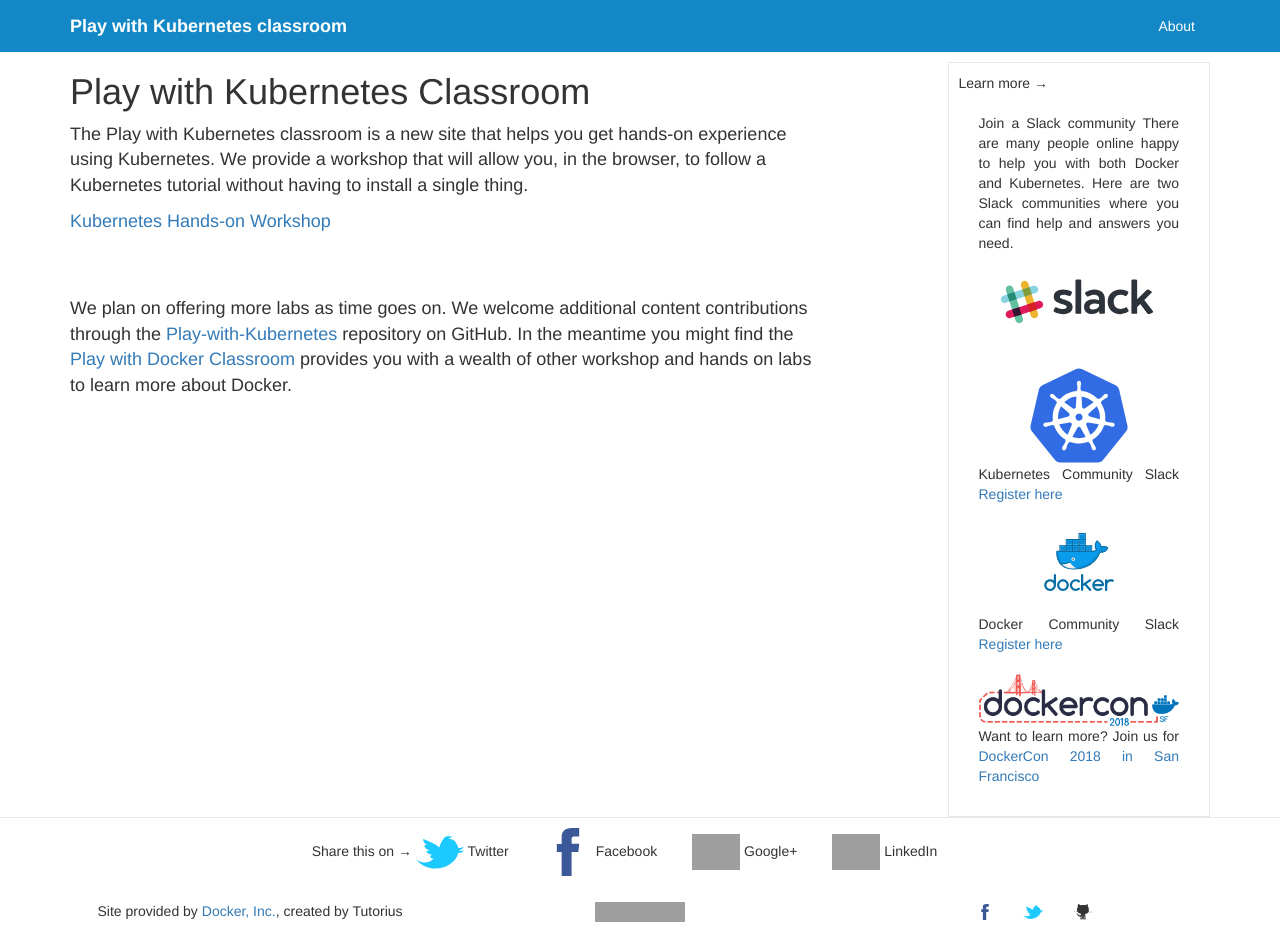
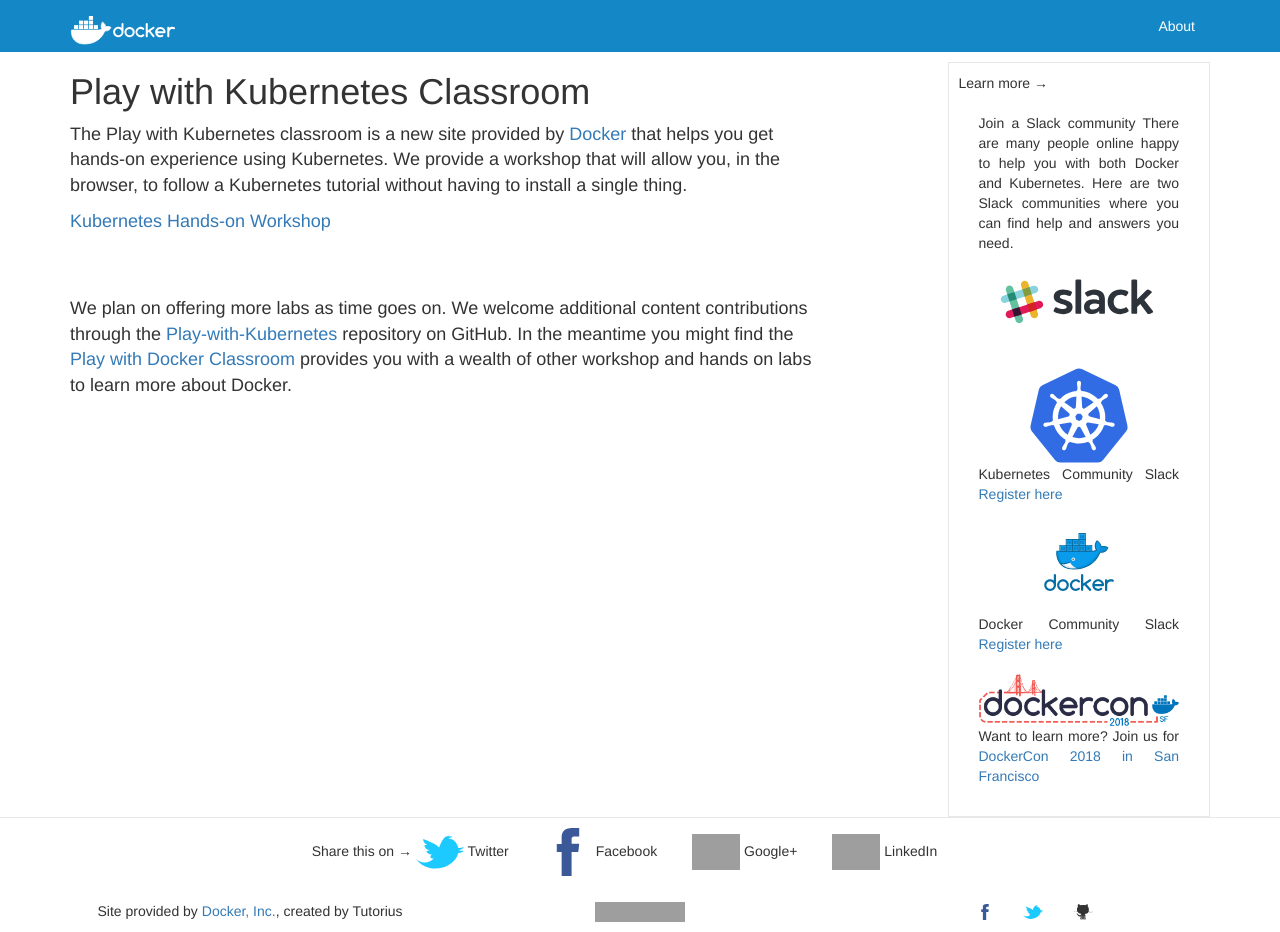
Before and after one commit to play-with-docker/play-with-kubernetes.github.io, a Jekyll site: the page built from index.html, in a window 1280 px wide. Built offline with Jekyll 4.4.1, drawn with Linux system fonts in a browser that asks for light colours; nearby versions of some CDN libraries; the list of posts is cut into pages by our own code; grey boxes are pictures that could not be loaded.

Commit message:
fixing some layout issues

```diff
--- a/_includes/head.html
+++ b/_includes/head.html
@@ -1,5 +1,6 @@
 <head>
 <title>{{ page.title }}</title>
+
 <meta charset="utf-8">
 <meta http-equiv="X-UA-Compatible" content="IE=edge">
 <meta name="viewport" content="width=device-width, initial-scale=1">
--- a/_includes/header.html
+++ b/_includes/header.html
@@ -1,15 +1,19 @@
 <header class="site-header">
 <nav class="navbar navbar-default navbar-inverse">
   <div class="container">
+
     <!-- Brand and toggle get grouped for better mobile display -->
     <div class="navbar-header">
+        {% if page.layout == 'home' %}<a class="navbar-brand" href="https://docker.com"><img style="float:left;width:120px;padding-bottom:20x;padding-right:15px" src="/images/brand-full.svg"></a>{% endif %}
       <button type="button" class="navbar-toggle collapsed" data-toggle="collapse" data-target="#bs-example-navbar-collapse-1" aria-expanded="false">
         <span class="sr-only">Toggle navigation</span>
         <span class="icon-bar"></span>
         <span class="icon-bar"></span>
         <span class="icon-bar"></span>
       </button>
-      <a class="navbar-brand" href="{{site.baseurl}}/">{{site.title}}</a>
+      {% if page.layout != 'home' %}
+       <a class="navbar-brand" href="{{site.baseurl}}/">{{site.title}}</a>
+      {% endif %}
     </div>
 
     <!-- Collect the nav links, forms, and other content for toggling -->
--- a/index.html
+++ b/index.html
@@ -3,9 +3,8 @@
 title: Play with Kubernetes Classroom
 ---
 
-
 <div style="list-style-type:none;font-size:18px">
-  <span><p>The Play with Kubernetes classroom is a new site that helps you get hands-on experience using Kubernetes. We provide a workshop that will allow you, in the browser, to follow a Kubernetes tutorial without having to install a single thing.</p></span>
+  <span><p>The Play with Kubernetes classroom is a new site provided by <a href="https://docker.com">Docker</a> that helps you get hands-on experience using Kubernetes. We provide a workshop that will allow you, in the browser, to follow a Kubernetes tutorial without having to install a single thing.</p></span>
     <p><a href="/kubernetes-workshop">Kubernetes Hands-on Workshop</a></p>
     <br><br>
     <p>We plan on offering more labs as time goes on. We welcome additional content contributions through the <a href="https://github.com/play-with-docker/play-with-kubernetes.github.io">Play-with-Kubernetes</a> repository on GitHub. In the meantime you might find the <a href="https://training.play-with-docker.com">Play with Docker Classroom</a> provides you with a wealth of other workshop and hands on labs to learn more about Docker.</p>
```
Also changed, not shown: images/brand-full.svg (added).
